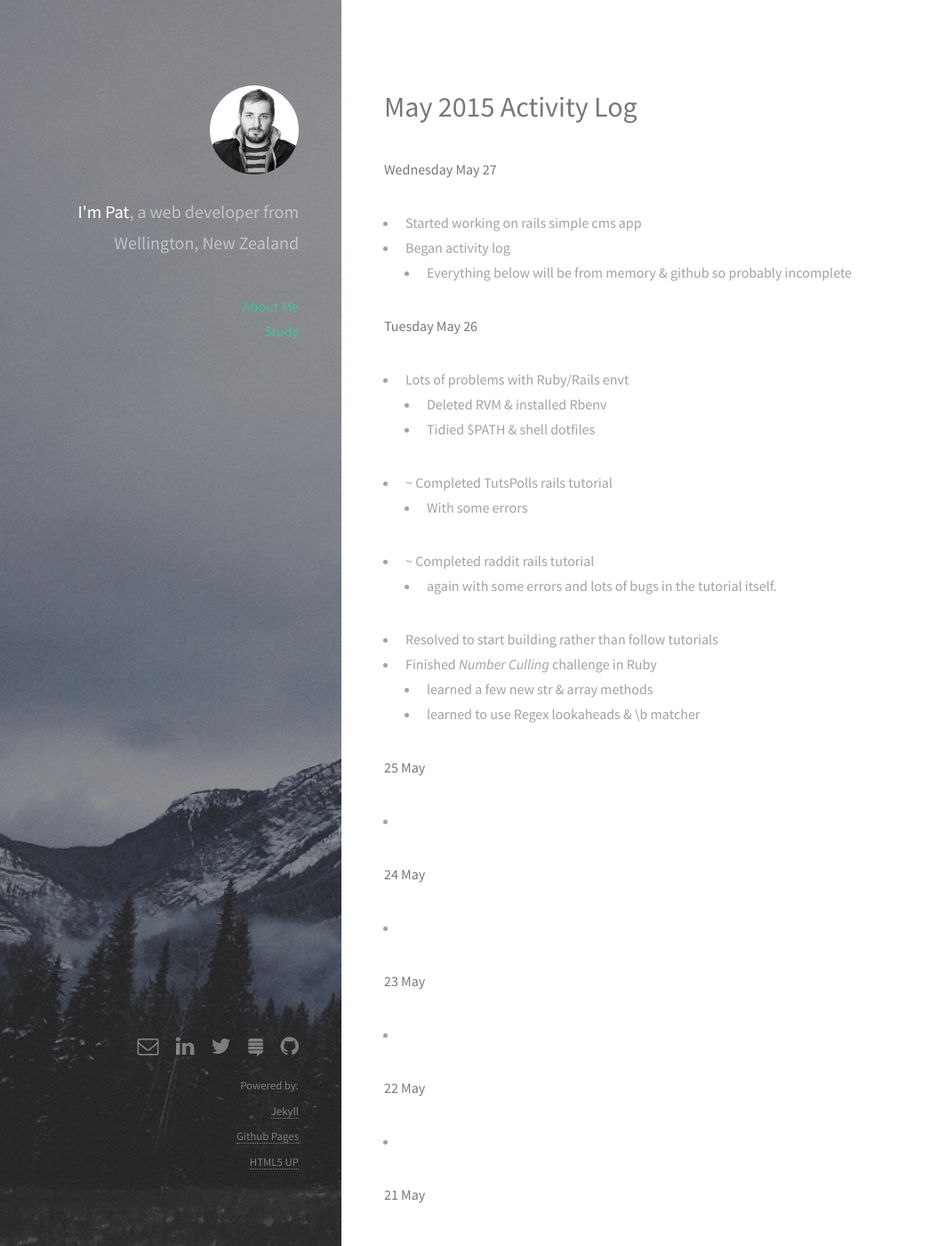
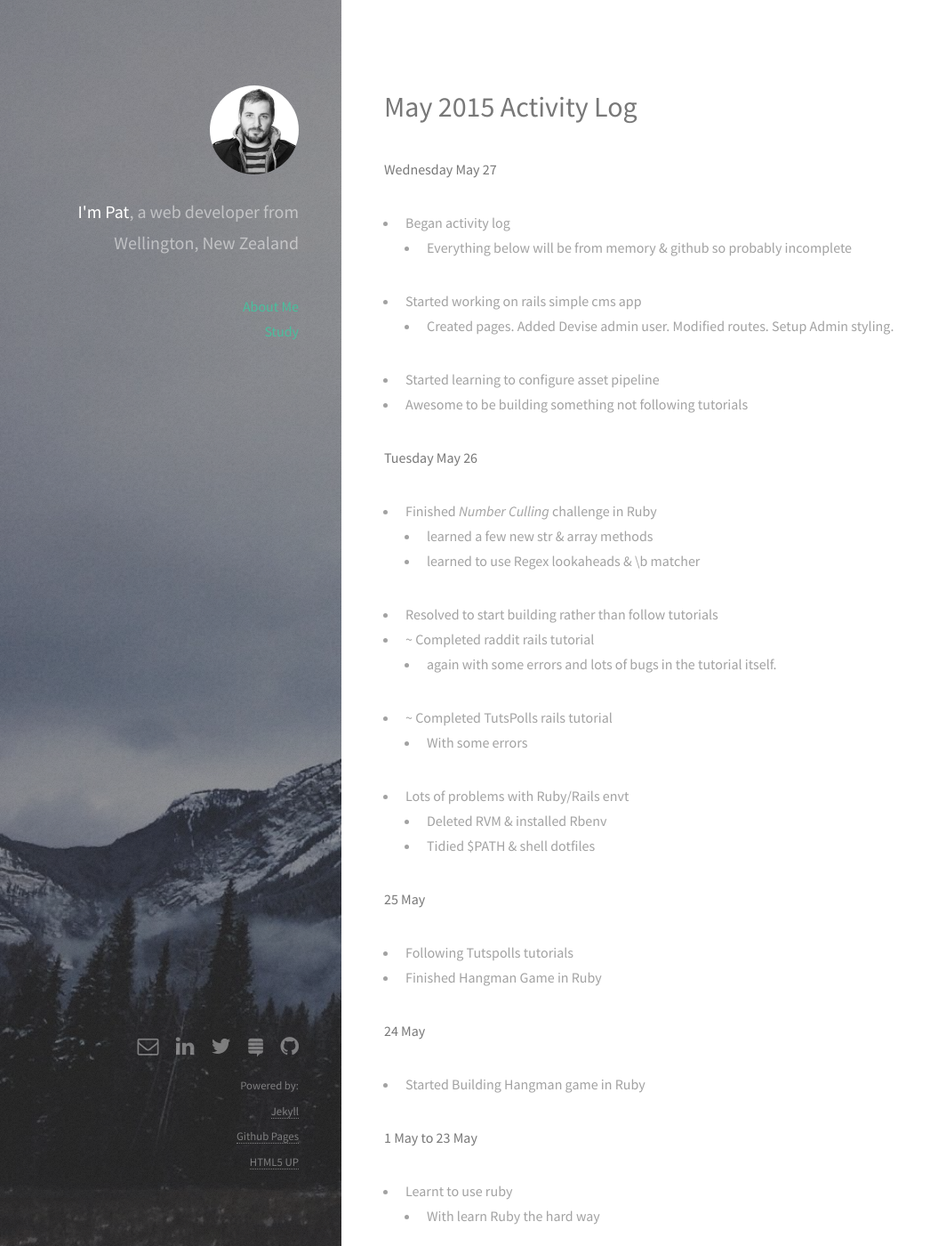
Before and after one commit to pjho/pjho.github.io, a Jekyll site: the page built from page_activity_may.md, in a window 1280 px wide and 1400 px high. Shown: the whole window at 89% size, without its empty margins (0-1064 px from the left). Built offline with Jekyll 4.4.1, drawn with Linux system fonts in a browser that asks for light colours; Markdown is read by kramdown in place of the engine named in the settings; some of the changed text lies outside the part shown.

Commit message:
++ activity

```diff
--- a/page_activity_may.md
+++ b/page_activity_may.md
@@ -6,121 +6,44 @@ permalink: /activity/2015/may/
 
 **Wednesday May 27**
 
-* Started working on rails simple cms app
 * Began activity log
   * Everything below will be from memory & github so probably incomplete
+* Started working on rails simple cms app
+	* Created pages. Added Devise admin user. Modified routes. Setup Admin styling.
+* Started learning to configure asset pipeline
+* Awesome to be building something not following tutorials
+
 
 
 **Tuesday May 26**
 
+* Finished *Number Culling* challenge in Ruby
+	* learned a few new str & array methods
+	* learned to use Regex lookaheads & \b matcher
+* Resolved to start building rather than follow tutorials
+* ~ Completed raddit rails tutorial
+	* again with some errors and lots of bugs in the tutorial itself.
+* ~ Completed TutsPolls rails tutorial
+	* With some errors
 * Lots of problems with Ruby/Rails envt
 	* Deleted RVM & installed Rbenv
 	* Tidied $PATH & shell dotfiles
-* ~ Completed TutsPolls rails tutorial
-	* With some errors
-* ~ Completed raddit rails tutorial
-	* again with some errors and lots of bugs in the tutorial itself.
-* Resolved to start building rather than follow tutorials
-* Finished *Number Culling* challenge in Ruby
-	* learned a few new str & array methods
-	* learned to use Regex lookaheads & \b matcher
 
 **25 May**
 
-*
+* Following Tutspolls tutorials
+* Finished Hangman Game in Ruby
 
 **24 May**
 
+* Started Building Hangman game in Ruby
+
+**1 May to 23 May**
+
+* Learnt to use ruby
+	* With learn Ruby the hard way
+* ~ 10 code challenges in Ruby + a couple in PHP
+* Built site with Jekyll & Github Pages
+* Learnt to use Vim
+* Completed Udemy SQL course
 *
-
-**23 May**
-
-*
-
-**22 May**
-
-*
-
-**21 May**
-
-*
-
-**20 May**
-
-*
-
-**19 May**
-
-*
-
-**18 May**
-
-*
-
-**17 May**
-
-*
-
-**16 May**
-
-*
-
-**15 May**
-
-*
-
-**14 May**
-
-*
-
-**13 May**
-
-*
-
-**12 May**
-
-*
-
-**11 May**
-
-*
-
-**10 May**
-
-*
-
-**9 May**
-
-*
-
-**8 May**
-
-*
-
-**7 May**
-
-*
-
-**6 May**
-
-*
-
-**5 May**
-
-*
-
-**4 May**
-
-*
-
-**3 May**
-
-*
-
-**2 May**
-
-*
-
-**1 May**
-
-*
```
